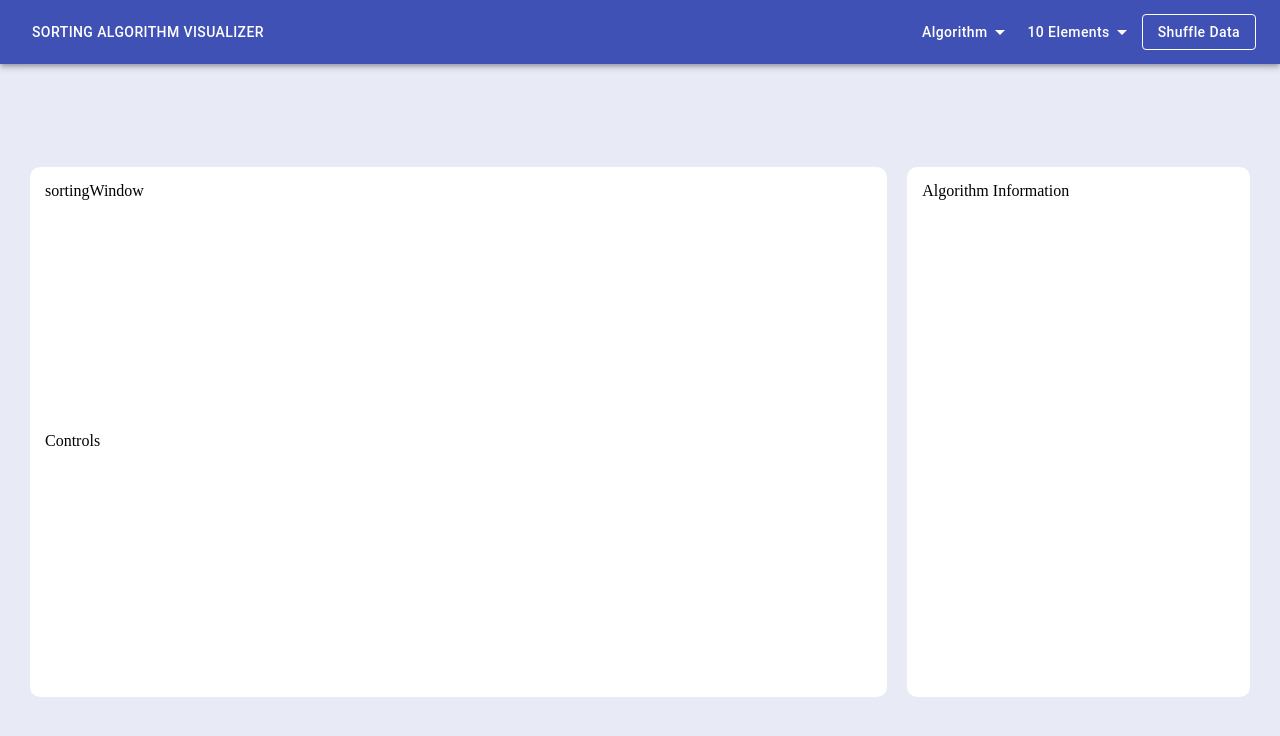
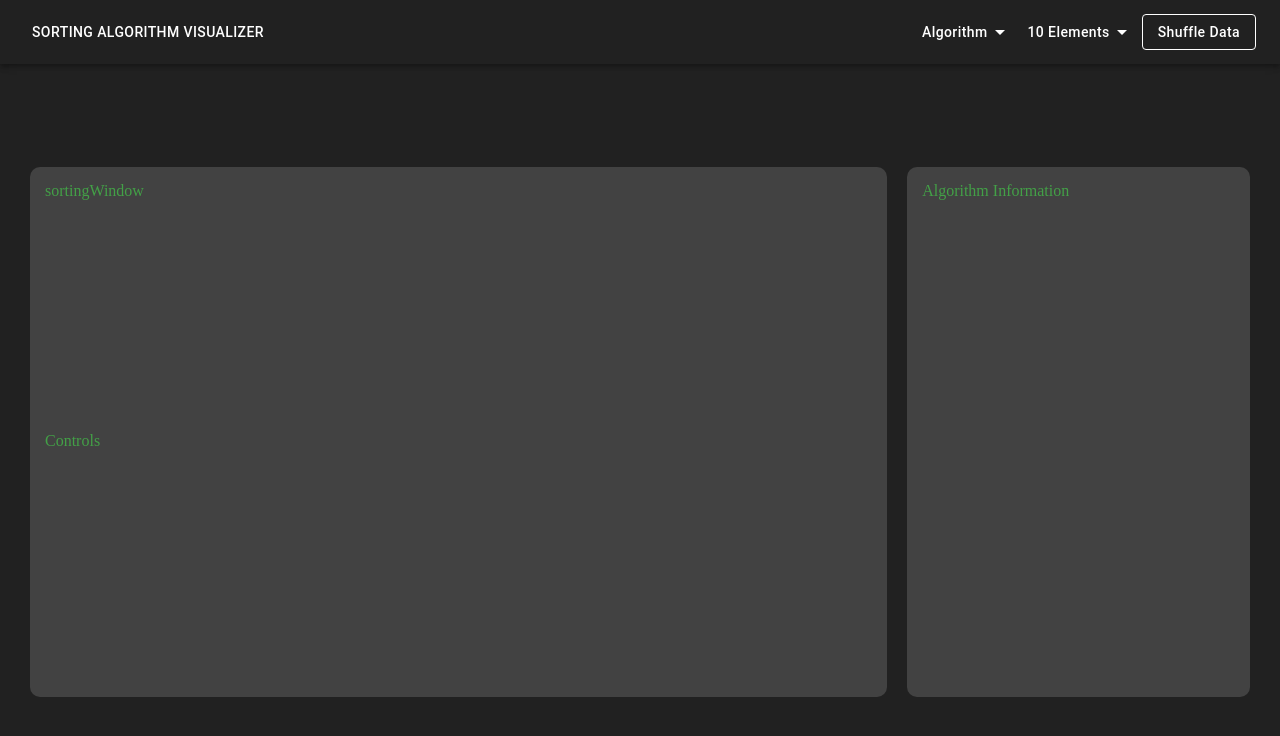
Before and after one commit to joshkim23/sorting-algo-visualization-app, a React (Create React App) app: page / in a window 1280 px wide. Shown: the top 736 px of the page. Built offline with nearby package versions, Linux system fonts and the light colour scheme.

Commit message:
added helper functions to generate new arrays, new theme for programmer feel, generating new randomized list upon selecting element size automatically, need to create the other components next

```diff
--- a/src/App.js
+++ b/src/App.js
@@ -1,7 +1,9 @@
 import React, {useState, useEffect} from 'react';
-import Header from './Header/Header.js';
+import Header from './components/Header.js';
 import indigo from '@material-ui/core/colors/indigo';
-import { Grid } from '@material-ui/core';
+import green from '@material-ui/core/colors/green';
+import grey from '@material-ui/core/colors/grey';
+import {generateRandomUniqueUnorderedList} from './helperFunctions.ts'; // still works!
 
 const ALGORITHMS = [
     'Bubble Sort',
@@ -18,8 +20,8 @@ const SPEEDS = ['0.25x', '0.5x', '1.0x', '1.5x', '2.0x'];
 
 const App = () => {
     const styles = {
-        overlay: { // need this to make the div FULL screen!!
-            backgroundColor: `${indigo["50"]}`,
+        overlay: { // need this AND <style> in index.html to make the div FULL screen!!
+            backgroundColor: `${grey["900"]}`,
             position: 'fixed',
             width: '100%',
             height: '100%',
@@ -35,24 +37,28 @@ const App = () => {
             display: 'grid',
             borderRadius: '10px',
             padding: '15px',
-            backgroundColor: '#fff',
+            backgroundColor: `${grey["800"]}`,
+            color: `${green["600"]}`,
             height: '500px',
         },
         descriptionWindow: {
             display: 'grid',
             borderRadius: '10px',
             padding: '15px',
-            backgroundColor: '#fff',
+            backgroundColor: `${grey["800"]}`,
+            color: `${green["600"]}`,
             height: '500px',
         }
     }
 
     const [algorithm, setAlgorithm] = useState('');
     const [dataSize, setDataSize] = useState('10');
+    const [data, setData] = useState(null);
 
     useEffect(() => {
         setAlgorithm('');
         setDataSize('10');
+        setData(generateRandomUniqueUnorderedList(10));
     }, [])
 
     function handleAlgorithmSelection(index) {
@@ -61,7 +67,10 @@ const App = () => {
 
     function handleListSizeSelection(index) {
         setDataSize(DATASIZES[index]);
+        setData(generateRandomUniqueUnorderedList(parseInt(DATASIZES[index])));
     }
+
+    const shuffleDataRequest = () => generateRandomUniqueUnorderedList(parseInt(dataSize));
 
     return (
         <div style={styles.overlay}>
@@ -72,6 +81,7 @@ const App = () => {
                 dataSize={dataSize}
                 listOfDataSizes={DATASIZES}
                 dataSizeSelected={handleListSizeSelection}
+                shuffleData={shuffleDataRequest}
             />
             <div style={styles.layout}>
                 <div style={styles.sortWindowAndControls}>
--- a/src/Header/Header.js
+++ b/src/components/Header.js
@@ -6,6 +6,9 @@ import Button from '@material-ui/core/Button';
 import Menu from '@material-ui/core/Menu';
 import MenuItem from '@material-ui/core/MenuItem';
 import ArrowDropDownIcon from '@material-ui/icons/ArrowDropDown';
+import green from '@material-ui/core/colors/green';
+import grey from '@material-ui/core/colors/grey';
+import indigo from '@material-ui/core/colors/indigo';
 
 const useStyles = makeStyles((theme) => ({
   root: {
@@ -19,12 +22,13 @@ const useStyles = makeStyles((theme) => ({
   },
   horizontalStretch: {
     display: 'grid',
+    backgroundColor: `${grey["900"]}`,
     gridTemplateColumns: '1fr auto auto auto',
-
+    // color: `${indigo["200"]}`,
   }
 }));
 
-const Header  = ({algorithm, listOfAlgorithms, algorithmSelected, dataSize, listOfDataSizes, dataSizeSelected}) => {
+const Header  = ({algorithm, listOfAlgorithms, algorithmSelected, dataSize, listOfDataSizes, dataSizeSelected, shuffleData}) => {
     const classes = useStyles();
     const [anchorEl, setAnchorEl] = useState(null);
     const [dataSizeAnchorEl, setDataSizeAnchorEl] = useState(null);
@@ -83,6 +87,7 @@ const Header  = ({algorithm, listOfAlgorithms, algorithmSelected, dataSize, list
                         </Button>
                         <Menu
                             id="simple-menu"
+                            style={{margin: '0', padding:'0'}}
                             anchorEl={anchorEl}
                             getContentAnchorEl={null}
                             anchorOrigin={{ vertical: "bottom", horizontal: "center" }}
@@ -93,7 +98,14 @@ const Header  = ({algorithm, listOfAlgorithms, algorithmSelected, dataSize, list
                         >
                             {listOfAlgorithms.map((name, index) => {
                                 return (
-                                    <MenuItem key={index} onClick={() =>handleAlgorithmSelection(index)}>{name}</MenuItem>
+                                    <MenuItem
+                                        onMouseEnter={(e) => e.target.style.backgroundColor = `${green["600"]}`}
+                                        onMouseLeave={(e) => e.target.style.backgroundColor = '#ffffff'}
+                                        key={index}
+                                        onClick={() =>handleAlgorithmSelection(index)}
+                                    >
+                                        {name}
+                                    </MenuItem>
                                 )
                             })}
                         </Menu>
@@ -124,13 +136,20 @@ const Header  = ({algorithm, listOfAlgorithms, algorithmSelected, dataSize, list
                         >
                             {listOfDataSizes.map((size, index) => {
                                 return (
-                                    <MenuItem key={index} onClick={() =>handleDataSizeSelection(index)}>{size}</MenuItem>
+                                    <MenuItem
+                                        onMouseEnter={(e) => e.target.style.backgroundColor = `${green["600"]}`}
+                                        onMouseLeave={(e) => e.target.style.backgroundColor = '#ffffff'}
+                                        key={index}
+                                        onClick={() =>handleDataSizeSelection(index)}
+                                    >
+                                        {size}
+                                    </MenuItem>
                                 )
                             })}
                         </Menu>
                     </div>
 
-                    <Button color="inherit" variant="outlined" style={{textTransform: 'none'}} >
+                    <Button color="inherit" variant="outlined" style={{textTransform: 'none'}} onClick={() => shuffleData()}>
                         Shuffle Data
                     </Button>
                 </Toolbar>
--- /dev/null
+++ b/src/helperFunctions.ts
@@ -0,0 +1,23 @@
+// swaps values in an array at the two indexes
+export function swap(list:Array<number>, i1:number, i2:number):null {
+    const temp:number = list[i1];
+    list[i1] = list[i2];
+    list[i2] = temp;
+}
+
+// generates an array of data points that are unique and unordered. Range of values is 3* the request list length to give an adequate range of values.
+export function generateRandomUniqueUnorderedList(size:number):Array<number> {
+    const valueRange = size*2;
+    let previouslyUsedValues:Set<number> = new Set<number>();
+    let list = [];
+
+    while(list.length !== size) {
+        let newValue = Math.floor(Math.random()*valueRange);
+        if (!previouslyUsedValues.has(newValue) && newValue !== 0 && newValue >= .1 * valueRange) {
+            previouslyUsedValues.add(newValue);
+            list.push(newValue);
+        }
+    }
+    console.log('generated new unordered list: ', list);
+    return list;
+}
--- /dev/null
+++ b/src/react-app-env.d.ts
@@ -0,0 +1 @@
+/// <reference types="react-scripts" />
```
Also changed, not shown: src/Algorithms/bubbleSort.js (added, +8 -0 lines), tsconfig.json (added, +26 -0 lines).
